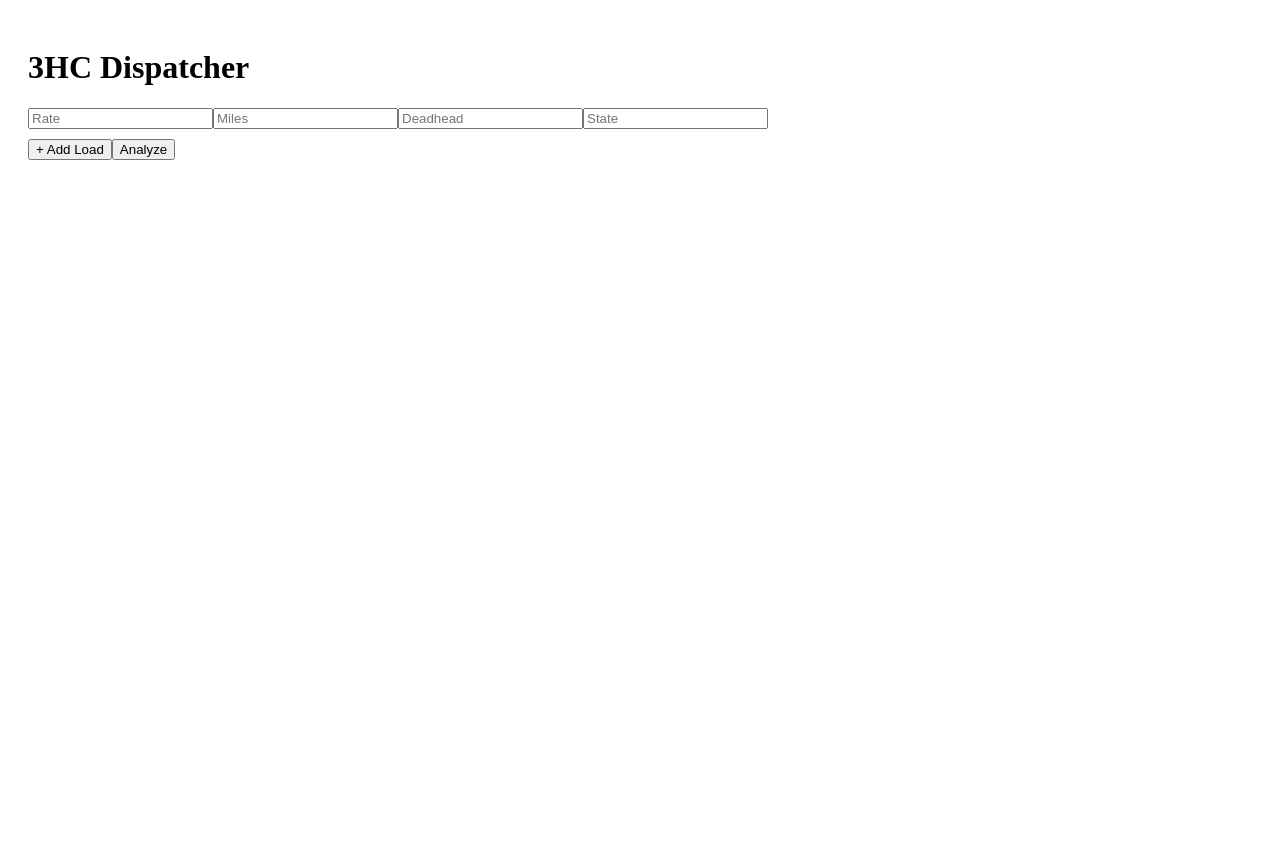
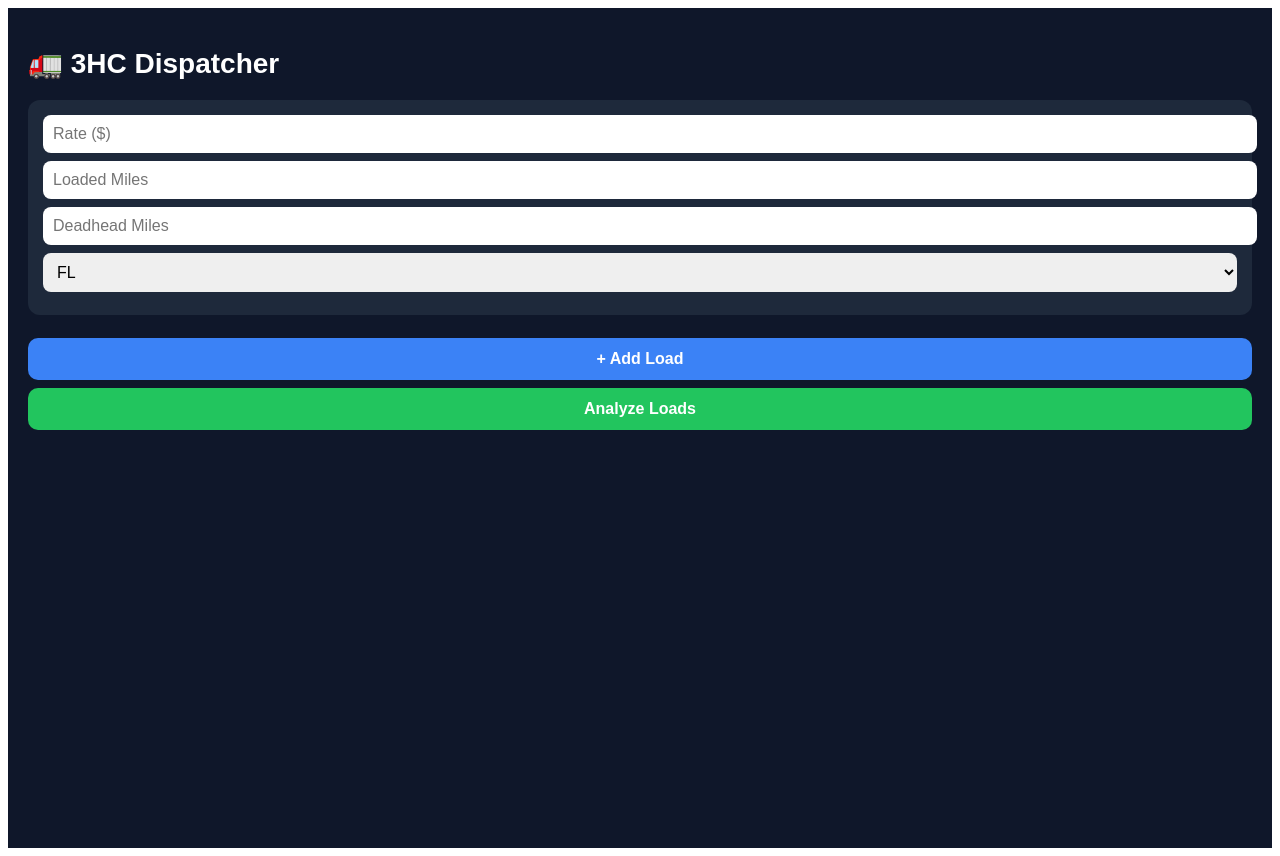
Before and after one commit to 3htransport0511-lang/3hc-dispatcher, a Next.js app: page / in a window 1280 px wide. Before the commit the page ends 800 px from the top, so only its background shows below. Built offline with nearby package versions, Linux system fonts and the light colour scheme.

Commit message:
Update index.js

```diff
--- a/pages/index.js
+++ b/pages/index.js
@@ -63,29 +63,55 @@ export default function Home(){
   };
 
   return(
-    <div style={{padding:20}}>
-      <h1>3HC Dispatcher</h1>
+    <div style={{padding:20, fontFamily:"Arial", background:"#0f172a", minHeight:"100vh", color:"white"}}>
+      <h1 style={{fontSize:28, fontWeight:"bold", marginBottom:20}}>🚛 3HC Dispatcher</h1>
 
       {loads.map((l,i)=>(
-        <div key={i} style={{marginBottom:10}}>
-          <input placeholder="Rate" onChange={e=>update(i,"rate",e.target.value)} />
-          <input placeholder="Miles" onChange={e=>update(i,"miles",e.target.value)} />
-          <input placeholder="Deadhead" onChange={e=>update(i,"deadhead",e.target.value)} />
-          <input placeholder="State" onChange={e=>update(i,"state",e.target.value)} />
+        <div key={i} style={{marginBottom:15, padding:15, background:"#1e293b", borderRadius:12}}>
+          <input placeholder="Rate ($)" style={input} onChange={e=>update(i,"rate",e.target.value)} />
+          <input placeholder="Loaded Miles" style={input} onChange={e=>update(i,"miles",e.target.value)} />
+          <input placeholder="Deadhead Miles" style={input} onChange={e=>update(i,"deadhead",e.target.value)} />
+          <select style={input} onChange={e=>update(i,"state",e.target.value)}>
+            {["FL","GA","TN","NC","TX","SC","AL","VA","KY","OK","MO","KS","AR"].map(s=>(
+              <option key={s}>{s}</option>
+            ))}
+          </select>
         </div>
       ))}
 
-      <button onClick={add}>+ Add Load</button>
-      <button onClick={run}>Analyze</button>
+      <button style={btn} onClick={add}>+ Add Load</button>
+      <button style={{...btn, background:"#22c55e"}} onClick={run}>Analyze Loads</button>
 
       {results.map((r,i)=>(
-        <div key={i} style={{marginTop:10}}>
-          <b>#{i+1} {r.decision}</b>
-          <p>Adj RPM: {r.adj.toFixed(2)}</p>
-          <p>Profit: ${r.prof.toFixed(0)}</p>
-          <p>Next: {r.next}</p>
+        <div key={i} style={{marginTop:15, padding:15, background:"#020617", borderRadius:12}}>
+          <div style={{fontWeight:"bold", fontSize:18}}>#{i+1} {r.decision}</div>
+          <div>Adj RPM: ${r.adj.toFixed(2)}</div>
+          <div>Profit: ${r.prof.toFixed(0)}</div>
+          <div style={{fontSize:13, opacity:0.8}}>Next: {r.next}</div>
         </div>
       ))}
     </div>
   );
 }
+
+const input = {
+  display:"block",
+  width:"100%",
+  padding:"10px",
+  marginBottom:"8px",
+  borderRadius:"8px",
+  border:"none",
+  fontSize:"16px"
+};
+
+const btn = {
+  width:"100%",
+  padding:"12px",
+  marginTop:"8px",
+  borderRadius:"10px",
+  border:"none",
+  fontSize:"16px",
+  fontWeight:"bold",
+  background:"#3b82f6",
+  color:"white"
+};
```
